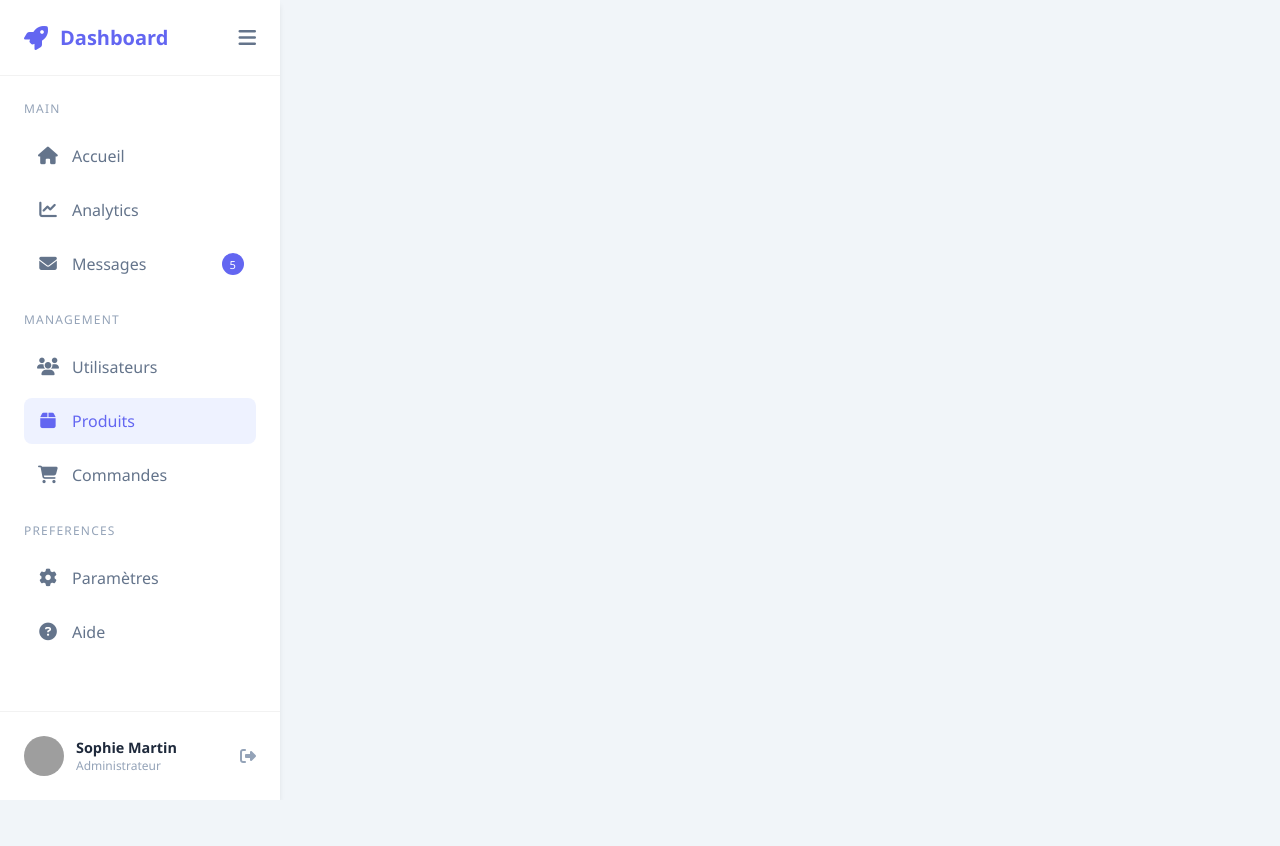
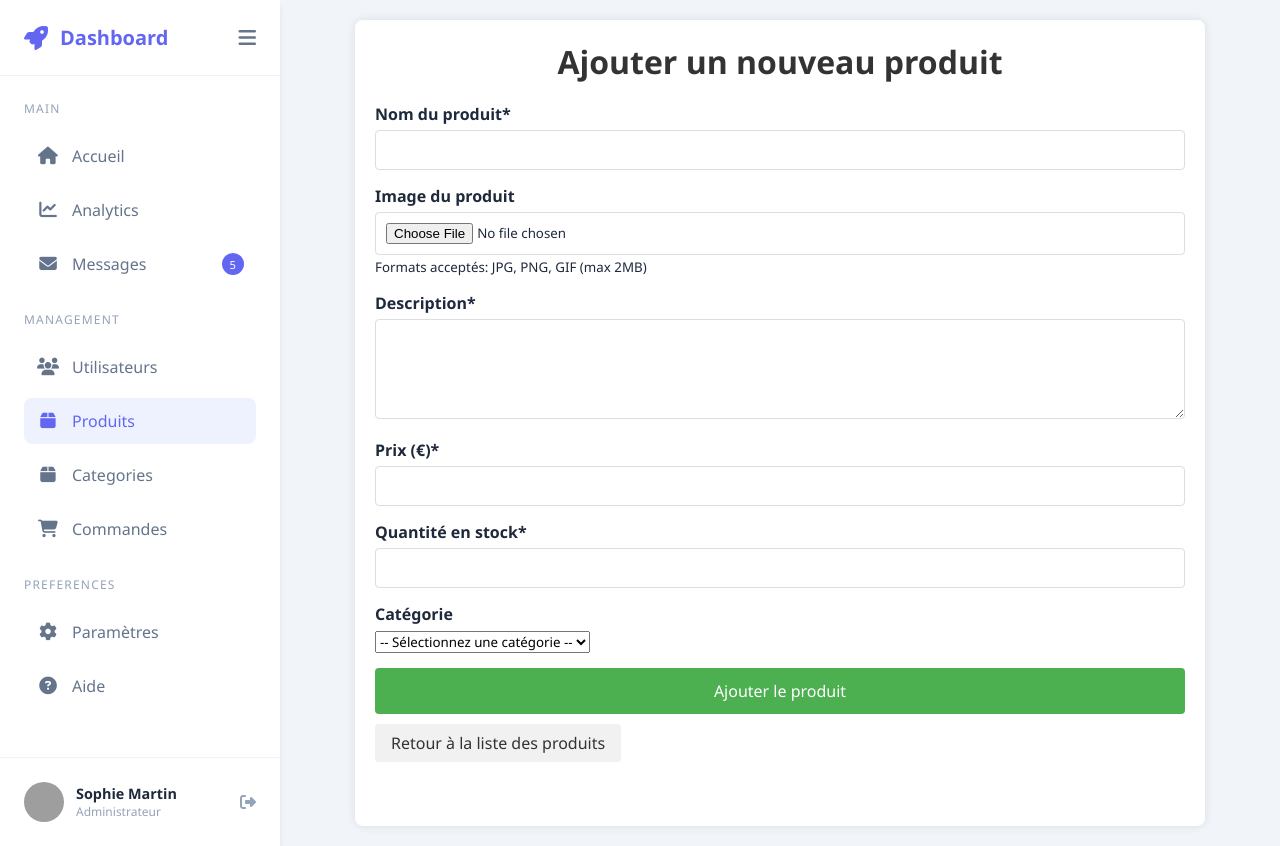
Before and after one commit to ismailessaouabi/PressMart, a PHP site: page /index.php?page=products in a window 1280 px wide. Before the commit the page ends 800 px from the top, so only its background shows below. Run offline with PHP 8.4, Linux system fonts and the light colour scheme; grey boxes are pictures that could not be loaded.

Commit message:
update 3 jour2

```diff
--- /dev/null
+++ b/includes/db.php
@@ -0,0 +1,13 @@
+<?php
+$host = 'localhost';
+$dbname = 'pressmart';
+$username = 'root';
+$password = '';
+
+try {
+    $pdo = new PDO("mysql:host=$host;dbname=$dbname;charset=utf8", $username, $password);
+    $pdo->setAttribute(PDO::ATTR_ERRMODE, PDO::ERRMODE_EXCEPTION);
+} catch (PDOException $e) {
+    die("Erreur de connexion à la base de données: " . $e->getMessage());
+}
+?>
--- a/includes/footer.php
+++ b/includes/footer.php
@@ -1,4 +1,5 @@
-</main>
+
     </div>
+    <script src="scripte.js"></script>
 </body>
 </html>
--- a/includes/sidebar.php
+++ b/includes/sidebar.php
@@ -292,6 +292,10 @@ body {
                 <i class="fas fa-box"></i>
                 <span>Produits</span>
             </a>
+            <a href="?page=categories" class="menu-item <?php echo ($page == 'categories') ? 'active' : ''; ?>">
+                <i class="fas fa-box"></i>
+                <span>Categories</span>
+            </a>
             <a href="?page=orders" class="menu-item <?php echo ($page == 'orders') ? 'active' : ''; ?>">
                 <i class="fas fa-shopping-cart"></i>
                 <span>Commandes</span>
@@ -322,6 +326,3 @@ body {
         </div>
     </div>
 </div>
-
-<!-- Contenu principal -->
-<main class="main-content">
--- a/index.php
+++ b/index.php
@@ -3,7 +3,7 @@
 $page = isset($_GET['page']) ? $_GET['page'] : 'home';
 
 // Liste des pages autorisées
-$allowed_pages = ['home', 'analytics', 'messages', 'users', 'products', 'orders', 'settings', 'help'];
+$allowed_pages = ['home', 'analytics', 'messages', 'users', 'products','categories' ,'orders', 'settings', 'help'];
 
 // Vérifier si la page demandée est valide
 if (!in_array($page, $allowed_pages)) {
--- a/pages/products.php
+++ b/pages/products.php
@@ -0,0 +1,160 @@
+<?php require_once 'includes/db.php'; ?>
+<!DOCTYPE html>
+<html lang="fr">
+<head>
+    <meta charset="UTF-8">
+    <meta name="viewport" content="width=device-width, initial-scale=1.0">
+    <title>Ajouter un produit</title>
+    <style>
+
+
+        .container-pro {
+            width: 850px;
+            margin: 20px auto;
+            background: #fff;
+            padding: 20px;
+            border-radius: 8px;
+            box-shadow: 0 0 10px rgba(0, 0, 0, 0.1);
+        }
+
+        h1 {
+            text-align: center;
+            color: #333;
+            margin-bottom: 20px;
+        }
+
+        .form-group {
+            margin-bottom: 15px;
+        }
+
+        label {
+            display: block;
+            margin-bottom: 5px;
+            font-weight: bold;
+        }
+
+        input[type="text"],
+        input[type="number"],
+        textarea,
+        input[type="file"] {
+            width: 100%;
+            padding: 10px;
+            border: 1px solid #ddd;
+            border-radius: 4px;
+            box-sizing: border-box;
+        }
+
+        textarea {
+            min-height: 100px;
+            resize: vertical;
+        }
+
+        .btn-submit {
+            background-color: #4CAF50;
+            color: white;
+            padding: 12px 20px;
+            border: none;
+            border-radius: 4px;
+            cursor: pointer;
+            font-size: 16px;
+            width: 100%;
+        }
+
+        .btn-submit:hover {
+            background-color: #45a049;
+        }
+
+        .btn-back {
+            display: inline-block;
+            margin-top: 10px;
+            text-decoration: none;
+            color: #333;
+            padding: 8px 16px;
+            background-color: #f1f1f1;
+            border-radius: 4px;
+        }
+
+        .btn-back:hover {
+            background-color: #ddd;
+        }
+    </style>
+</head>
+<body>
+    <div class="container-pro">
+        <h1>Ajouter un nouveau produit</h1>
+        <?php
+        // Vérification de la soumission du formulaire
+        if ($_SERVER['REQUEST_METHOD'] == 'POST') {
+            $nom = $_POST['nom'];
+            $description = $_POST['description'];
+            $prix = $_POST['prix'];
+            $quantite = $_POST['quantite'];
+            $categorie = $_POST['categorie'];
+
+            // Gestion de l'image
+            if (isset($_FILES['image']) && $_FILES['image']['error'] == 0) {
+                $image = $_FILES['image'];
+                $imagePath = 'uploads/' . basename($image['name']);
+                move_uploaded_file($image['tmp_name'], $imagePath);
+            } else {
+                $imagePath = null;
+            }
+
+            // Insertion dans la base de données
+            $stmt = $pdo->prepare("INSERT INTO produCts (img ,nom, prix, quantite, descretion,categorie) VALUES (?, ?, ?, ?, ?, ?)");
+            if ($stmt->execute([$imagePath, $nom, $prix, $quantite,$description, $categorie, ])) {
+                echo "<p style='color: green;'>Produit ajouté avec succès !</p>";
+            } else {
+                echo "<p style='color: red;'>Erreur lors de l'ajout du produit.</p>";
+            }
+        }
+        ?>
+
+        <form  method="post" enctype="multipart/form-data">
+            <div class="form-group">
+                <label for="nom">Nom du produit*</label>
+                <input type="text" id="nom" name="nom" required>
+            </div>
+
+            <div class="form-group">
+                <label for="image">Image du produit</label>
+                <input type="file" id="image" name="image" accept="image/*">
+                <small>Formats acceptés: JPG, PNG, GIF (max 2MB)</small>
+            </div>
+
+            <div class="form-group">
+                <label for="description">Description*</label>
+                <textarea id="description" name="description" required></textarea>
+            </div>
+
+            <div class="form-group">
+                <label for="prix">Prix (€)*</label>
+                <input type="number" id="prix" name="prix" step="0.01" min="0" required>
+            </div>
+
+            <div class="form-group">
+                <label for="quantite">Quantité en stock*</label>
+                <input type="number" id="quantite" name="quantite" min="0" required>
+            </div>
+
+            <div class="form-group">
+                <label for="categorie">Catégorie</label>
+                <select id="categorie" name="categorie">
+                    <option value="">-- Sélectionnez une catégorie --</option>
+                    <option value="electronique">Électronique</option>
+                    <option value="vetements">Vêtements</option>
+                    <option value="alimentation">Alimentation</option>
+                    <option value="maison">Maison</option>
+                    <option value="autre">Autre</option>
+                </select>
+            </div>
+
+
+
+            <button type="submit" class="btn-submit">Ajouter le produit</button>
+        </form>
+
+        <a href="liste_produits.php" class="btn-back">Retour à la liste des produits</a>
+    </div>
+</body>
+</html>
```
Also changed, not shown: pages/categories.php (added, +122 -0 lines), pages/home.php (+79 -0 lines), pages/orders.php (+134 -0 lines), pages/users.php (+132 -0 lines), scripte.js (deleted, +0 -94 lines), index.css (added).
